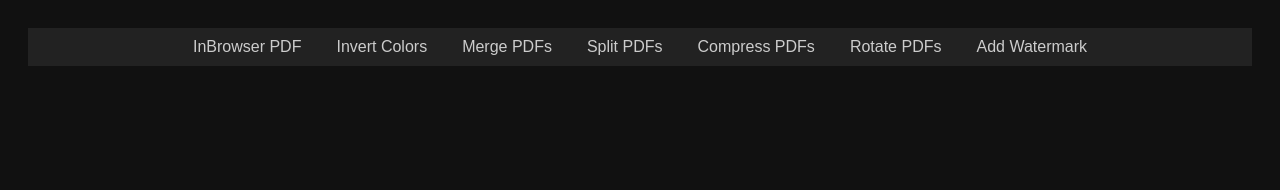
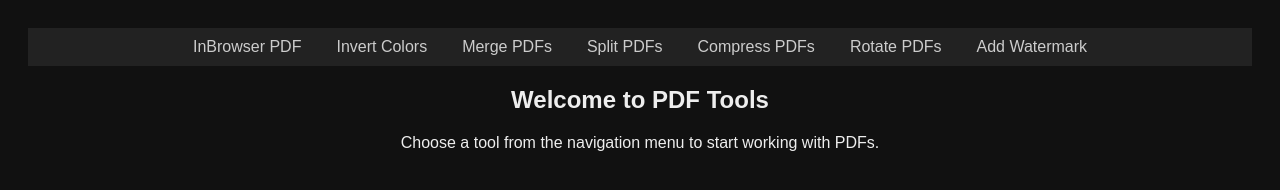
Before and after one commit to RupeshBhandari/InBrowser-PDF, a plain HTML site: page index.html in a window 1280 px wide. Drawn offline with nearby package versions, Linux system fonts and the light colour scheme.

Commit message:
Load home section by default on page load
- Added functionality to automatically display the "home" section
  when the page loads.
- This improves user experience by ensuring that users see the
  main content immediately without additional clicks.

```diff
--- a/index.html
+++ b/index.html
@@ -560,6 +560,10 @@
             }
         };
 
+        // Load the "home" section by default when the page loads
+        window.onload = () => {
+            showSection('home');
+        };
     </script>
 </body>
 
```
